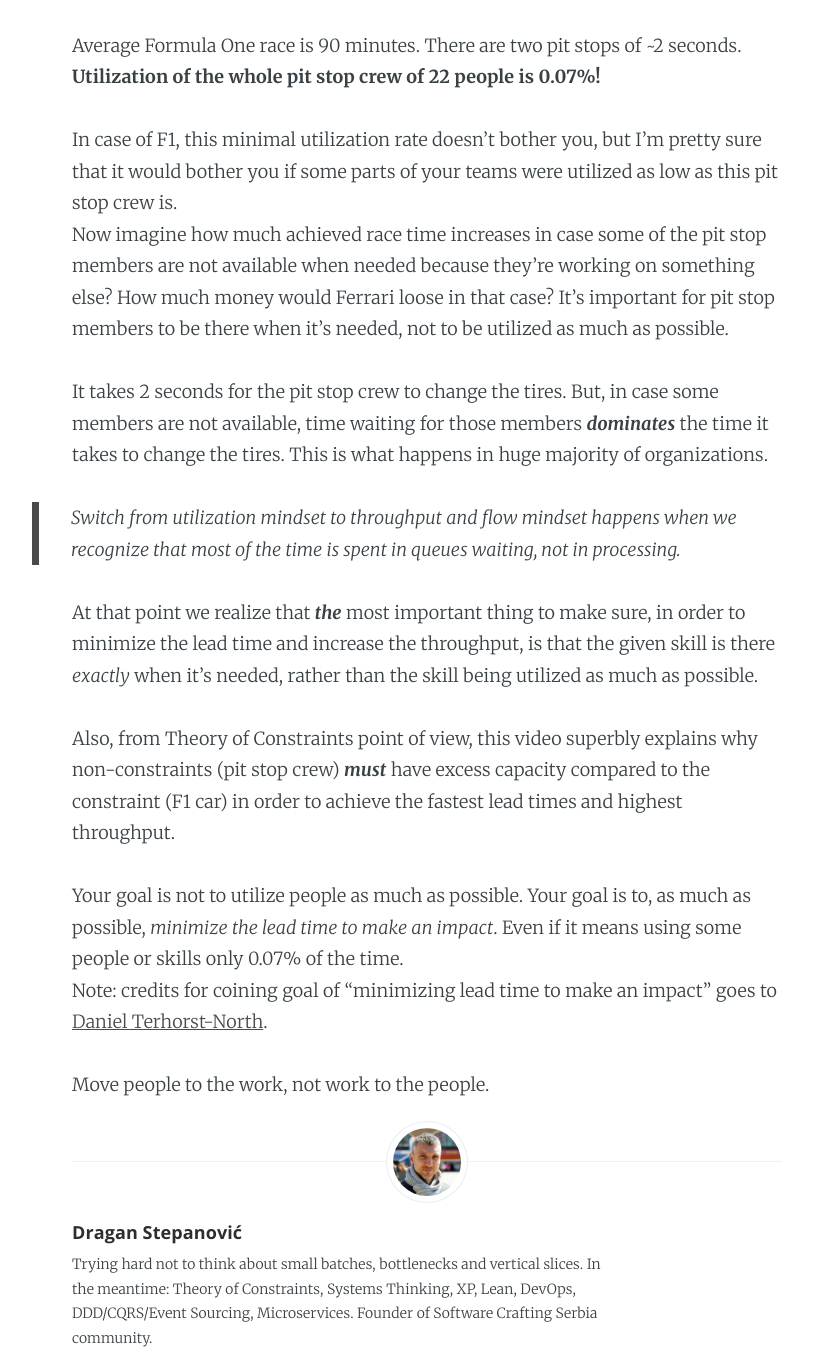
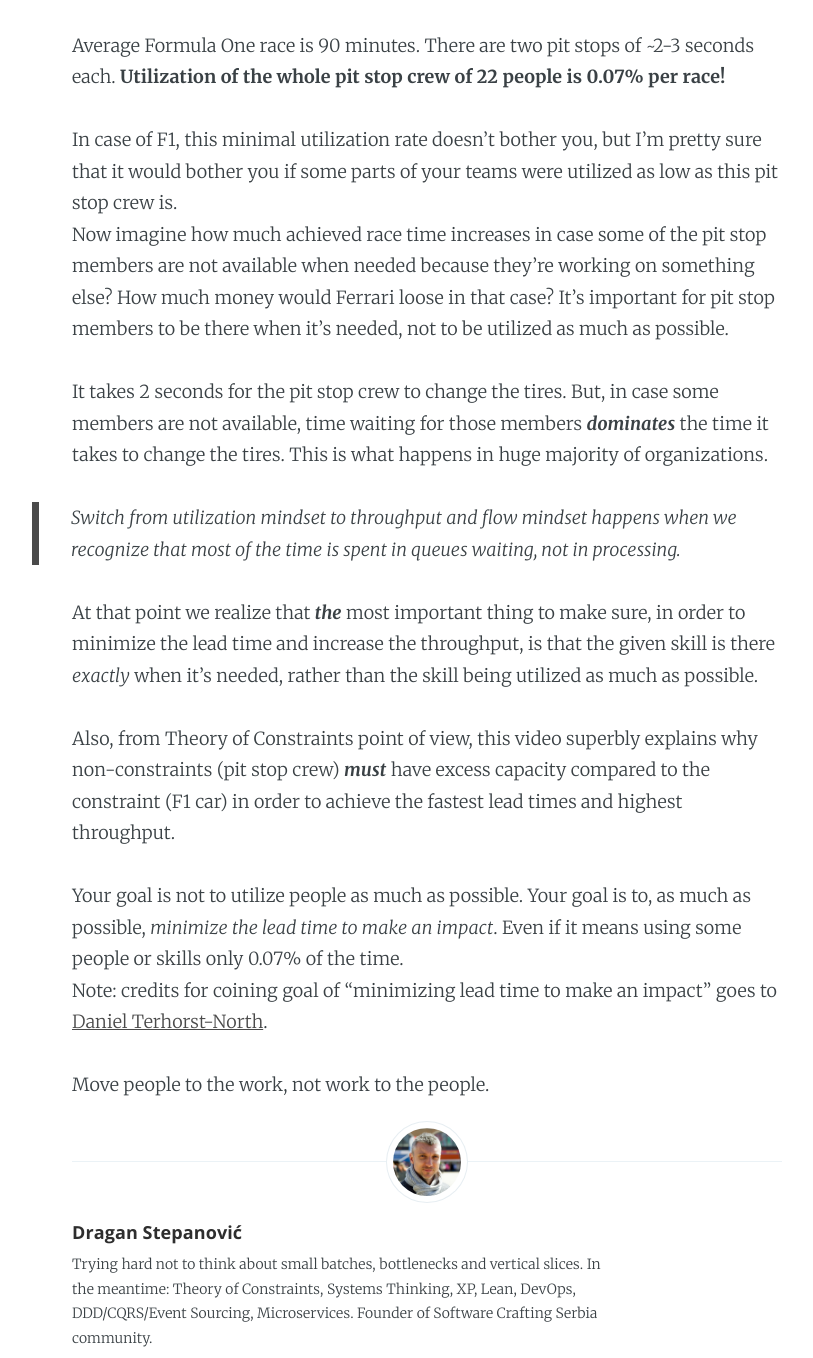
Before and after one commit to dragan-stepanovic/dragan-stepanovic.github.io, a Jekyll site: the page built from _posts/2020-01-14-formula-one-toc.md, in a window 1280 px wide. Shown: the part 734-2092 px from the top of the page, without its empty margins (213-1026 px from the left). Built offline with Jekyll 4.4.1, drawn with Linux system fonts in a browser that asks for light colours.

Commit message:
post updated

```diff
--- a/_posts/2020-01-14-formula-one-toc.md
+++ b/_posts/2020-01-14-formula-one-toc.md
@@ -5,7 +5,7 @@ title:  "Most of the time is spent in queues waiting, not in processing"
 
 <iframe width="560" height="315" src="https://www.youtube.com/embed/aHSUp7msCIE" frameborder="0" allow="accelerometer; autoplay; encrypted-media; gyroscope; picture-in-picture" allowfullscreen></iframe>
 
-Average Formula One race is 90 minutes. There are two pit stops of ~2 seconds. __Utilization of the whole pit stop crew of 22 people is 0.07%!__
+Average Formula One race is 90 minutes. There are two pit stops of ~2-3 seconds each. __Utilization of the whole pit stop crew of 22 people is 0.07% per race!__
 
 In case of F1, this minimal utilization rate doesn't bother you, but I'm pretty sure that it would bother you if some parts of your teams were utilized as low as this pit stop crew is.
 Now imagine how much achieved race time increases in case some of the pit stop members are not available when needed because they're working on something else? How much money would Ferrari loose in that case?
```
